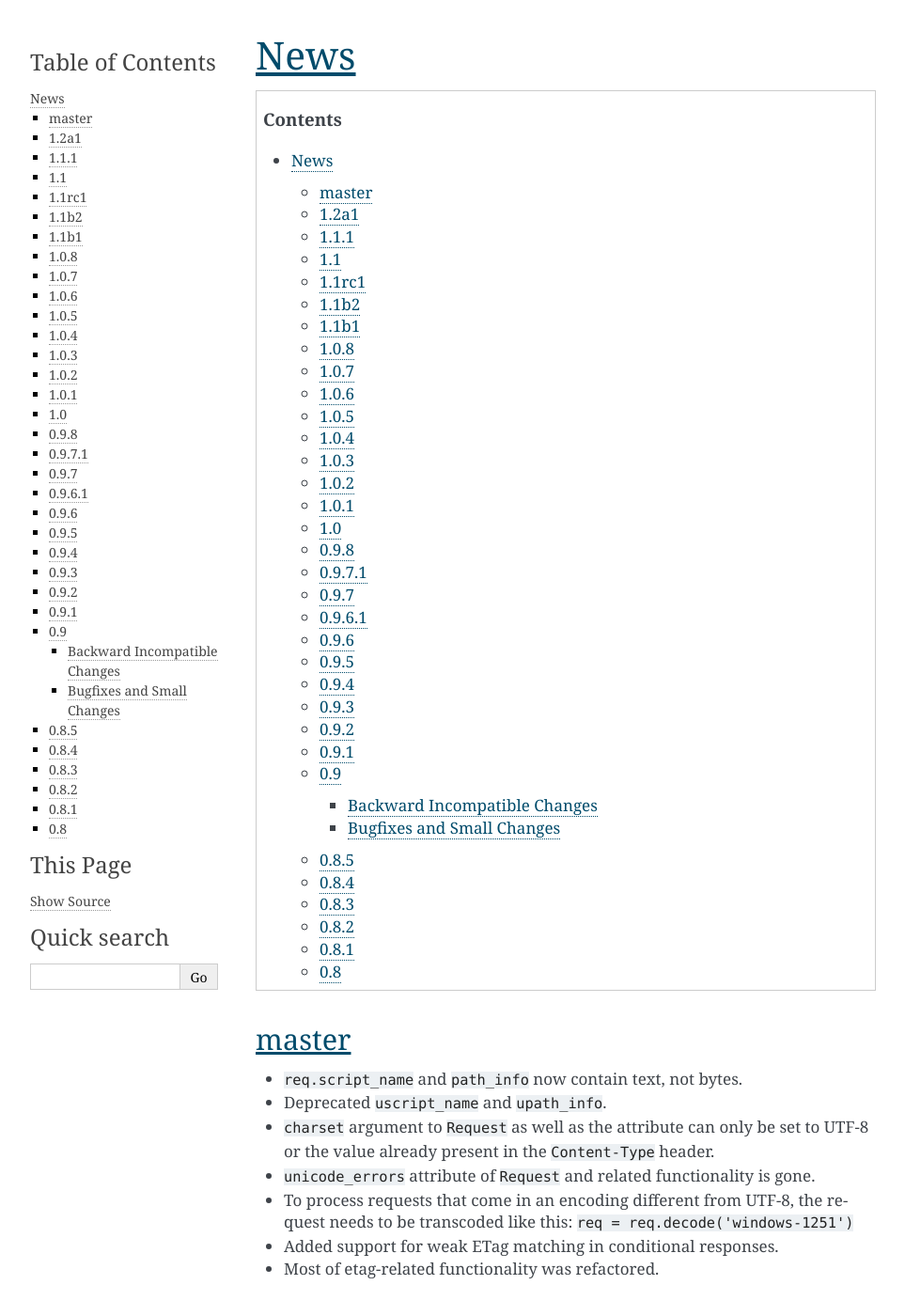
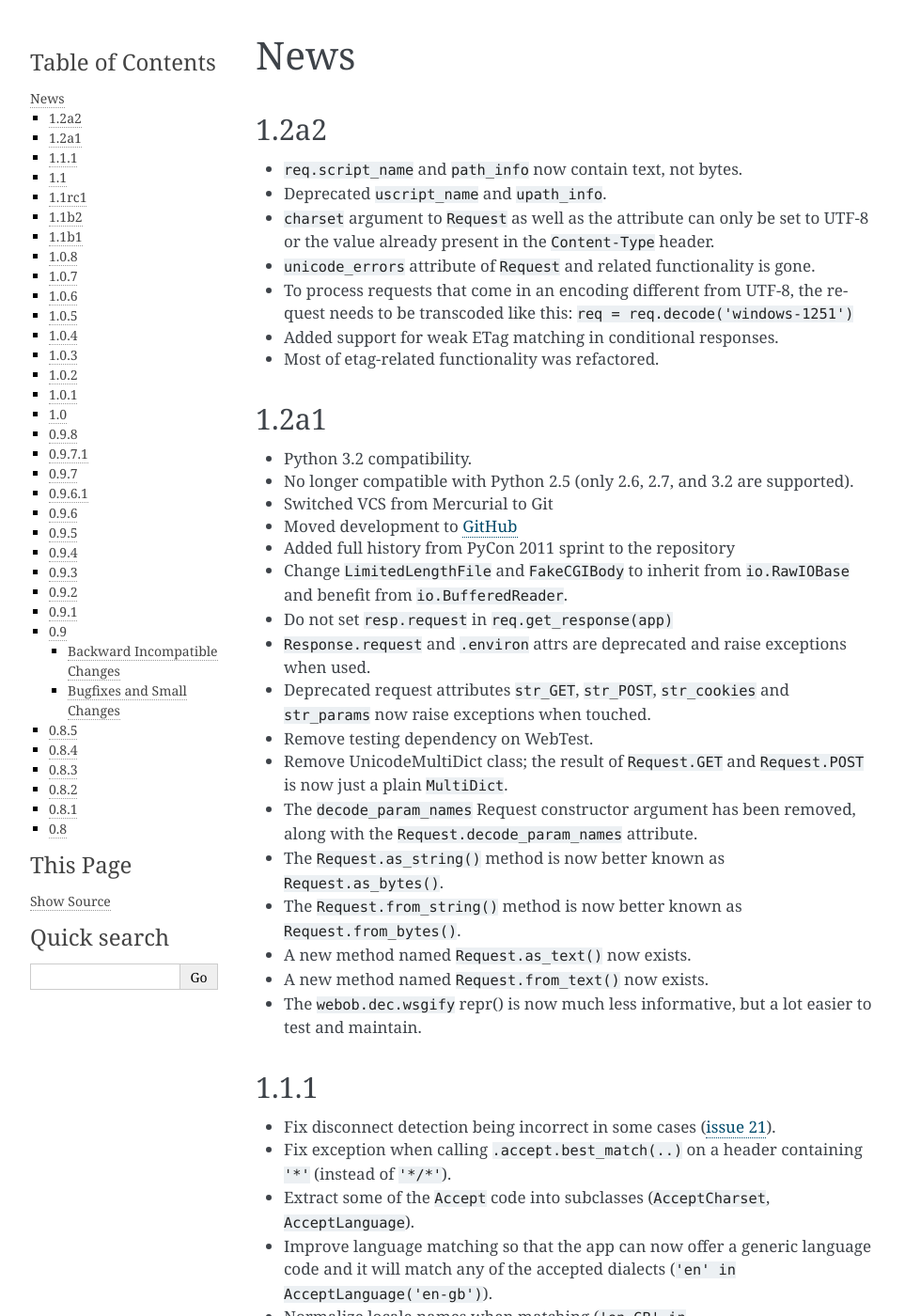
Before and after one commit to Pylons/webob, a Sphinx documentation site: the page built from docs/news.txt, in a window 1280 px wide and 1400 px high. Shown: the whole window at 94% size, without its empty margins (148-1111 px from the left). Built offline with Sphinx 7.4.7, drawn with Linux system fonts in a browser that asks for light colours.

Commit message:
version 1.2a2

```diff
--- a/docs/news.txt
+++ b/docs/news.txt
@@ -1,9 +1,7 @@
 News
 ====
 
-.. contents::
-
-master
+1.2a2
 ---------
 
 * ``req.script_name`` and ``path_info`` now contain text, not bytes.
--- a/setup.py
+++ b/setup.py
@@ -1,6 +1,6 @@
 from setuptools import setup
 
-version = '1.2a1'
+version = '1.2a2'
 
 setup(
     name='WebOb',
--- a/webob/__init__.py
+++ b/webob/__init__.py
@@ -11,4 +11,4 @@ __all__ = [
 
 BaseRequest.ResponseClass = Response
 
-__version__ = '1.2a1'
+__version__ = '1.2a2'
```
